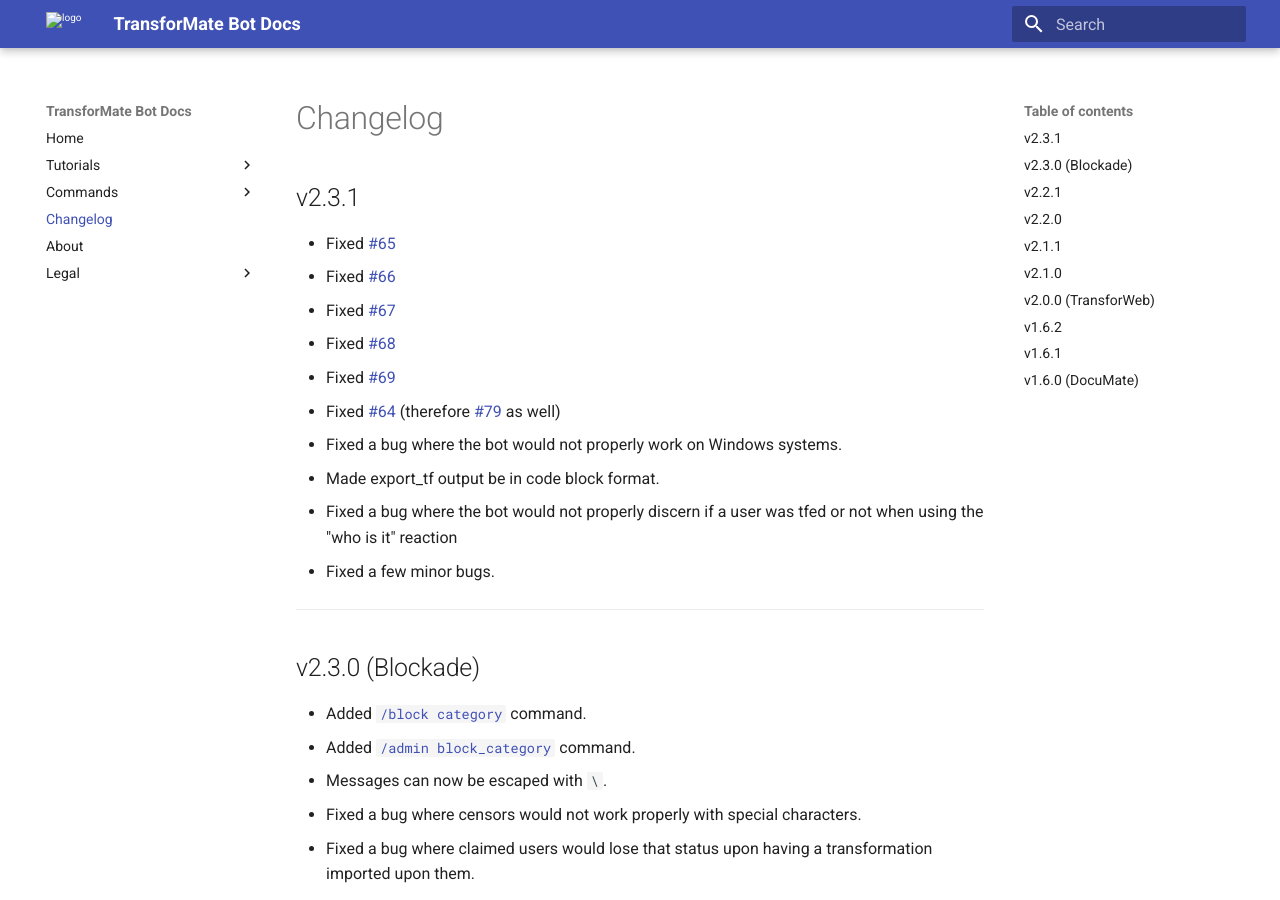
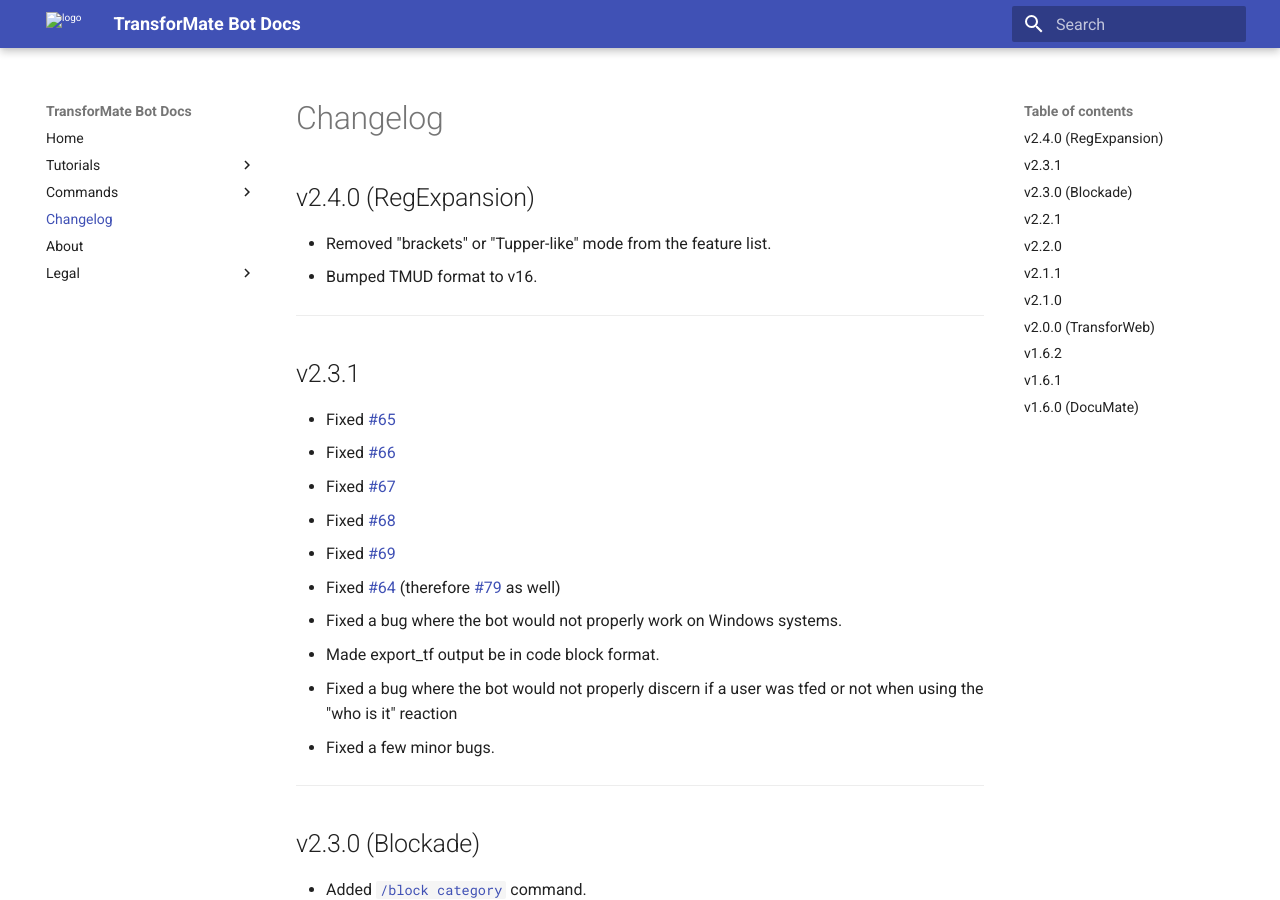
Before and after one commit to dorythecat/TransforMate, an MkDocs documentation site: the page built from docs/changelog.md, in a window 1280 px wide and 900 px high. Built offline with MkDocs 1.6.1 and Material for MkDocs 9.7.7, drawn with Linux system fonts in a browser that asks for light colours.

Commit message:
Updated changelog

```diff
--- a/docs/changelog.md
+++ b/docs/changelog.md
@@ -1,3 +1,9 @@
+## v2.4.0 (RegExpansion)
+- Removed "brackets" or "Tupper-like" mode from the feature list.
+- Bumped TMUD format to v16.
+
+---
+
 ## v2.3.1
 - Fixed [#65](https://github.com/dorythecat/TransforMate/issues/65)
 - Fixed [#66](https://github.com/dorythecat/TransforMate/issues/66)
```
